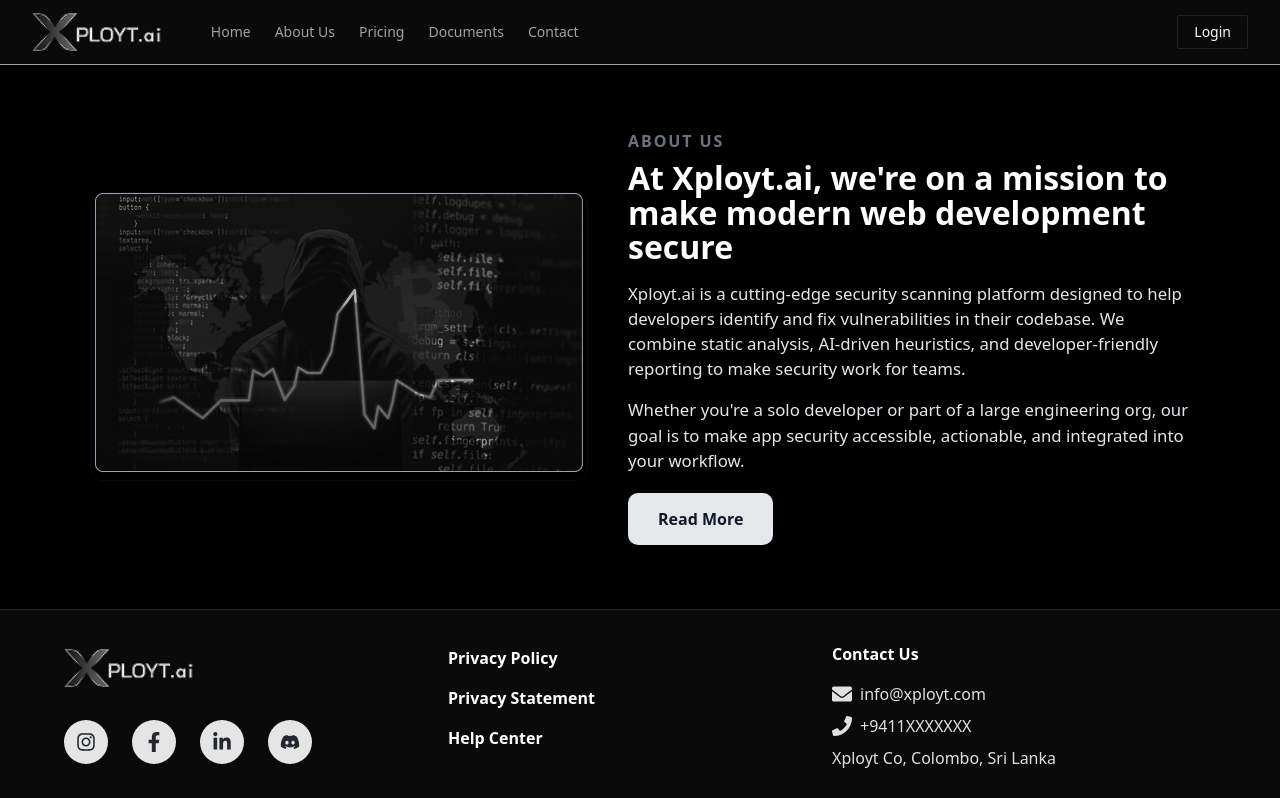
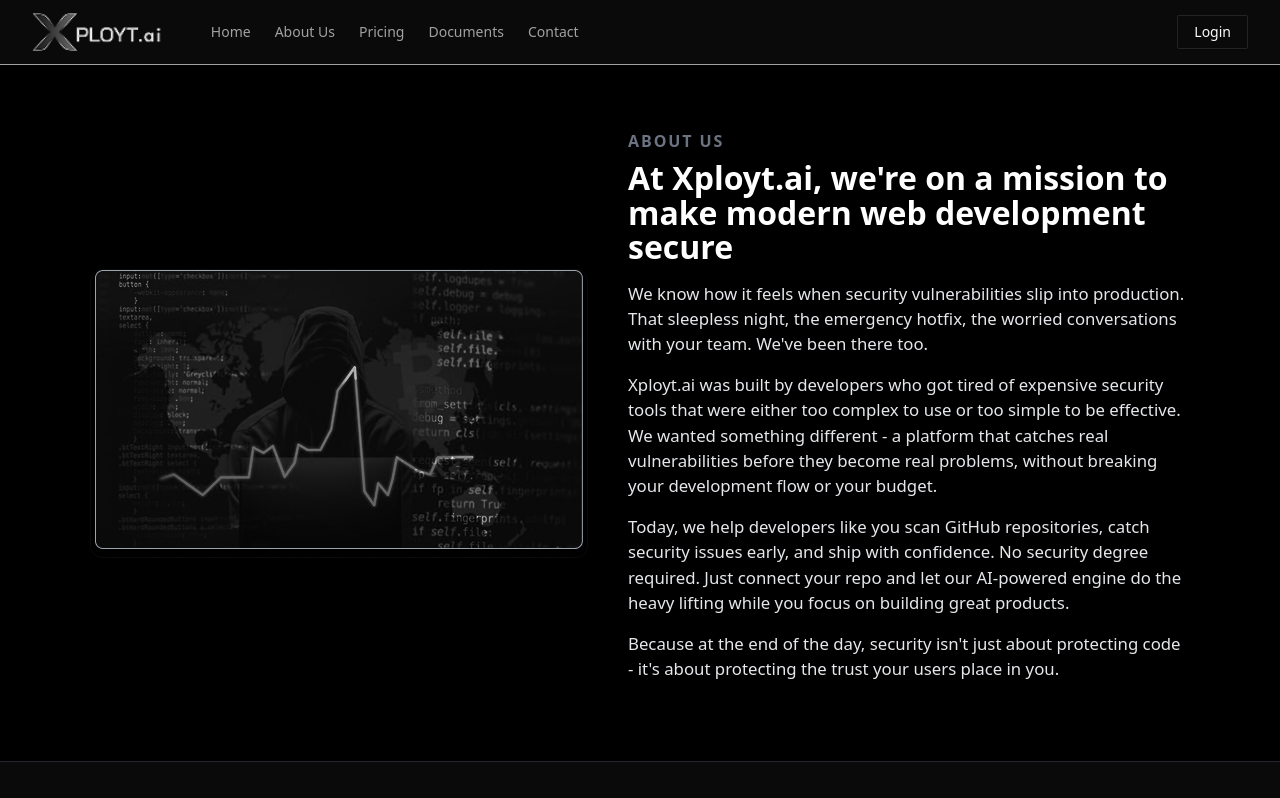
Before and after one commit to Xployt-ai/xployt-frontend, a React (Vite) app: page /about in a window 1280 px wide. Shown: the top 798 px of the page. Built offline with nearby package versions, Linux system fonts and the light colour scheme.

Commit message:
feat: enhance About page content and improve navigation from Home component

```diff
--- a/src/pages/About.tsx
+++ b/src/pages/About.tsx
@@ -11,17 +11,24 @@
                     <div className="about-label">ABOUT US</div>
                     <h1 className="about-title">At Xployt.ai, we're on a mission to make modern web development secure</h1>
                     <p className="about-prose">
-                        Xployt.ai is a cutting-edge security scanning platform designed to help developers
-                        identify and fix vulnerabilities in their codebase. We combine static analysis,
-                        AI-driven heuristics, and developer-friendly reporting to make security work for teams.
+                        We know how it feels when security vulnerabilities slip into production. That sleepless night,
+                        the emergency hotfix, the worried conversations with your team. We've been there too.
                     </p>
                     <p className="about-prose">
-                        Whether you're a solo developer or part of a large engineering org, our goal is to
-                        make app security accessible, actionable, and integrated into your workflow.
+                        Xployt.ai was built by developers who got tired of expensive security tools that were either
+                        too complex to use or too simple to be effective. We wanted something different - a platform
+                        that catches real vulnerabilities before they become real problems, without breaking your
+                        development flow or your budget.
                     </p>
-                    <div className="about-actions">
-                        <button className="about-btn">Read More</button>
-                    </div>
+                    <p className="about-prose">
+                        Today, we help developers like you scan GitHub repositories, catch security issues early,
+                        and ship with confidence. No security degree required. Just connect your repo and let our
+                        AI-powered engine do the heavy lifting while you focus on building great products.
+                    </p>
+                    <p className="about-prose">
+                        Because at the end of the day, security isn't just about protecting code - it's about
+                        protecting the trust your users place in you.
+                    </p>
                 </div>
             </div>
         </section>
--- a/src/pages/Home.tsx
+++ b/src/pages/Home.tsx
@@ -163,7 +163,7 @@
           <p className="about-desc">
             Whether you're a solo developer or building your next startup, we make app security simple, smart, and seamless.
           </p>
-          <button className="about-btn">
+          <button className="about-btn" onClick={() => navigate("/about")}>
             Read More
           </button>
         </div>
```
